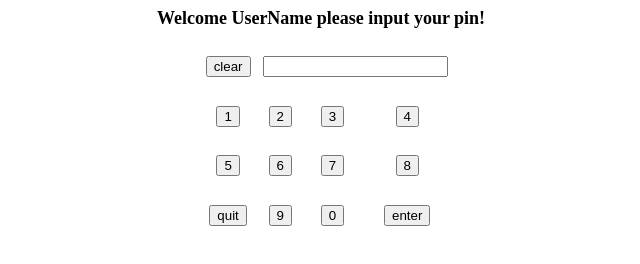
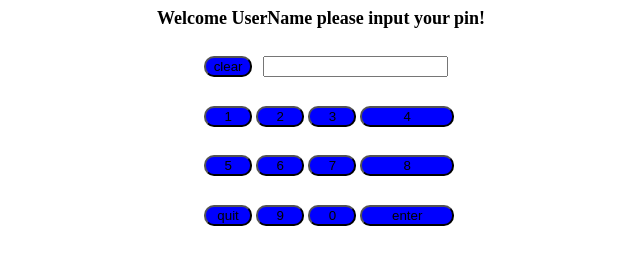
Before and after one commit to MrWhetton/API-Membership-System, a website: page public/index.html in a window 1280 px wide. Shown: the whole page, without its empty margins (319-959 px from the left). Drawn offline with Linux system fonts and the light colour scheme.

Commit message:
button css

```diff
--- a/public/index.html
+++ b/public/index.html
@@ -11,6 +11,13 @@
     margin-left: 40%;
     width: 20%;
     height: 200px;
+  }
+  input[type="button"]{
+    border-radius: 10px;
+    background-color:blue;
+    color: black;
+    border-color:black;
+    width:100%;
   }
 </style>
 
```
